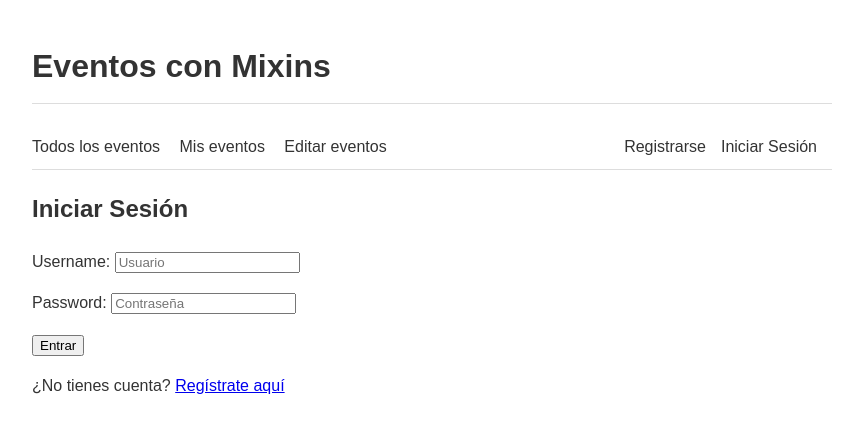
After one commit to mganeira/modulo6skillnest, a Django app: page /login/ in a window 1280 px wide. The commit adds this page. Shown: the top 433 px of the page, without its empty margins (208-1055 px from the left). Run offline with Django 5.2, Linux system fonts and the light colour scheme.

Commit message:
Actualización de tarea AE5
Se configuró los permisos, los redireccionamientos, los templates para error 403.

```diff
--- a/config/settings.py
+++ b/config/settings.py
@@ -123,6 +123,6 @@ STATIC_URL = 'static/'
 DEFAULT_AUTO_FIELD = 'django.db.models.BigAutoField'
 
 # Login URL para redirección
-LOGIN_URL = '/admin/login/'
-LOGIN_REDIRECT_URL = '/lista-eventos'
-LOGOUT_REDIRECT_URL = '/lista-eventos'
+LOGIN_URL = '/login/'  # Cambiar de '/admin/login/'
+LOGIN_REDIRECT_URL = '/'  # Cambiar de '/lista-eventos'
+LOGOUT_REDIRECT_URL = '/'
--- /dev/null
+++ b/eventos/forms.py
@@ -0,0 +1,15 @@
+from django import forms
+from .models import Evento
+from django.contrib.auth.forms import UserCreationForm, AuthenticationForm
+from django.contrib.auth.models import User
+
+class RegistroForm(UserCreationForm):
+    email = forms.EmailField(required=True)
+
+    class Meta:
+        model = User
+        fields = ('username', 'email', 'password1', 'password2')
+
+class LoginForm(AuthenticationForm):
+    username = forms.CharField(widget=forms.TextInput(attrs={'placeholder': 'Usuario'}))
+    password = forms.CharField(widget=forms.PasswordInput(attrs={'placeholder': 'Contraseña'}))
--- a/eventos/templates/base.html
+++ b/eventos/templates/base.html
@@ -79,11 +79,20 @@
         <a href="{% url 'lista_eventos' %}">Todos los eventos</a>
         <a href="{% url 'mis_eventos' %}">Mis eventos</a>
         <a href="{% url 'editar_evento' %}">Editar eventos</a>
-        {% if user.is_authenticated %}
-            <span style="float: right;">Usuario: {{ user.username }} | <a href="/admin/logout/">Salir</a></span>
-        {% else %}
-            <a href="/admin/login/" style="float: right;">Login</a>
-        {% endif %}
+    {% if user.is_authenticated %}
+    <span style="float: right;">
+
+        Usuario: {{ user.username }} |
+                <!-- Se deja método post para hacer logout porque es más seguro-->
+
+                <form method="post" action="{% url 'logout' %}" class="logout-form">
+                    {% csrf_token %}
+                    <button type="submit">Salir</button>
+    </span>
+    {% else %}
+    <a href="{% url 'login' %}" style="float: right;">Iniciar Sesión</a>
+    <a href="{% url 'registro' %}" style="float: right; margin-right: 15px;">Registrarse</a>
+    {% endif %}
     </nav>
 
     {% block content %}
--- a/eventos/templates/eventos/editar_evento.html
+++ b/eventos/templates/eventos/editar_evento.html
@@ -1,4 +1,4 @@
-{% includes 'base.html' %}
+{% extends 'base.html' %}
 
 {% block title %}{{ titulo_pagina }}{% endblock %}
 
@@ -13,7 +13,7 @@
     <div class="card">
         <h3>{{ evento.titulo }}</h3>
         <p>{{ evento.contenido }}</p>
-        <a href="/admin/blog/evento/{{ evento.pk }}/change/" class="btn">Editar</a>
+        <a href="/admin/evento/{{ evento.pk }}/change/" class="btn">Editar</a>
     </div>
     {% endfor %}
 {% else %}
@@ -41,6 +41,6 @@ class Meta:
 </div>
 
 <div style="margin-top: 20px;">
-    <a href="{% url 'blog:lista_eventos' %}" class="btn">Volver al inicio</a>
+    <a href="{% url 'lista_eventos' %}" class="btn">Volver al inicio</a>
 </div>
 {% endblock %}
--- a/eventos/templates/eventos/editar_mis_eventos.html
+++ b/eventos/templates/eventos/editar_mis_eventos.html
@@ -8,12 +8,12 @@
 
 <h3>Mis evento - Edición Avanzada</h3>
 
-{% if evento %}
+{% if eventos %}
     {% for evento in eventos %}
     <div class="card">
         <h3>{{ evento.titulo }}</h3>
         <p>{{ evento.contenido }}</p>
-        <a href="/admin/blog/evento/{{ evento.pk }}/change/" class="btn">Editar</a>
+        <a href="/admin/evento/{{ evento.pk }}/editar_evento/" class="btn">Editar</a>
     </div>
     {% endfor %}
 {% else %}
@@ -41,6 +41,6 @@ class Meta:
 </div>
 
 <div style="margin-top: 20px;">
-    <a href="{% url 'blog:lista_eventos' %}" class="btn">Volver al inicio</a>
+    <a href="{% url 'lista_eventos' %}" class="btn">Volver al inicio</a>
 </div>
 {% endblock %}
--- /dev/null
+++ b/eventos/templates/eventos/login.html
@@ -0,0 +1,15 @@
+{% extends 'base.html' %}
+
+{% block title %}Iniciar Sesión{% endblock %}
+
+{% block content %}
+<h2>Iniciar Sesión</h2>
+
+<form method="post">
+    {% csrf_token %}
+    {{ form.as_p }}
+    <button type="submit">Entrar</button>
+</form>
+
+<p>¿No tienes cuenta? <a href="{% url 'registro' %}">Regístrate aquí</a></p>
+{% endblock %}
--- a/eventos/templates/eventos/mis_eventos.html
+++ b/eventos/templates/eventos/mis_eventos.html
@@ -16,9 +16,9 @@
 </div>
 
 <div style="margin-top: 20px;">
-    <a href="{% url 'blog:lista_eventos' %}" class="btn">Volver a la lista</a>
+    <a href="{% url 'lista_eventos' %}" class="btn">Volver a la lista</a>
     {% if user == evento.autor or user.is_staff %}
-        <a href="/admin/blog/evento/{{ evento.pk }}/change/" class="btn">Editar evento</a>
+        <a href="{% url 'editar_evento' %}" class="btn">Editar evento</a>
     {% endif %}
 </div>
 {% endblock %}
--- a/eventos/urls.py
+++ b/eventos/urls.py
@@ -1,9 +1,15 @@
-
 from django.urls import path
-from .views import EditarEvento, ListaEventos, MisEventos
+from django.contrib.auth.views import LogoutView
+from .views import (
+    EditarEvento, ListaEventos, MisEventos,
+    RegistroView, CustomLoginView
+)
 
 urlpatterns = [
     path('', ListaEventos.as_view(), name='lista_eventos'),
     path('eventos/', MisEventos.as_view(), name='mis_eventos'),
     path('editar/', EditarEvento.as_view(), name='editar_evento'),
+    path('login/', CustomLoginView.as_view(), name='login'),
+    path('logout/', LogoutView.as_view(), name='logout'),
+    path('registro/', RegistroView.as_view(), name='registro'),
 ]
--- a/eventos/views.py
+++ b/eventos/views.py
@@ -1,6 +1,22 @@
 from django.contrib.auth.mixins import LoginRequiredMixin, PermissionRequiredMixin
 from django.views.generic import TemplateView, ListView
 from .models import Evento
+from django.contrib.auth.views import LoginView, LogoutView
+from django.views.generic import CreateView
+from django.urls import reverse_lazy
+from .forms import RegistroForm, LoginForm
+from django.shortcuts import render
+
+class RegistroView(CreateView):
+    form_class = RegistroForm
+    template_name = 'eventos/registro.html'
+    success_url = reverse_lazy('login')
+
+class CustomLoginView(LoginView):
+    form_class = LoginForm
+    template_name = 'eventos/login.html'
+    redirect_authenticated_user = True
+
 
 # Vista pública
 class ListaEventos(ListView):
@@ -18,13 +34,26 @@ class MisEventos(LoginRequiredMixin, ListView):
         # Solo muestra posts del usuario logueado
         return Evento.objects.filter(autor=self.request.user)
 
+
 # Vista con permiso (editar eventos)
 class EditarEvento(PermissionRequiredMixin, TemplateView):
-    template_name = 'Eventos/editar_evento.html'
+    template_name = 'eventos/editar_evento.html'
     permission_required = 'eventos.change_evento'
+    permission_denied_message = "No tienes permiso para editar eventos."
+
+    def handle_no_permission(self):
+        # Si no está autenticado, redirige al login
+        if not self.request.user.is_authenticated:
+            return super().handle_no_permission()
+
+        # Si está autenticado pero no tiene permiso, muestra template personalizado
+        return render(self.request, 'eventos/sin_permiso.html', {
+            'mensaje': self.get_permission_denied_message(),
+            'usuario': self.request.user
+        }, status=403)
 
     def get_context_data(self, **kwargs):
         context = super().get_context_data(**kwargs)
-        context['eventos'] = Evento.objects.filter(autor=self.request.user)#Eventos.objects.all()
+        context['eventos'] = Evento.objects.filter(autor=self.request.user)
         context['usuario'] = self.request.user
         return context
```
Also changed, not shown: eventos/admin.py (+9 -1 lines), eventos/templates/eventos/logout.html (added, +24 -0 lines), eventos/templates/eventos/registro.html (added, +15 -0 lines), eventos/templates/eventos/sin_permiso.html (added, +46 -0 lines).
